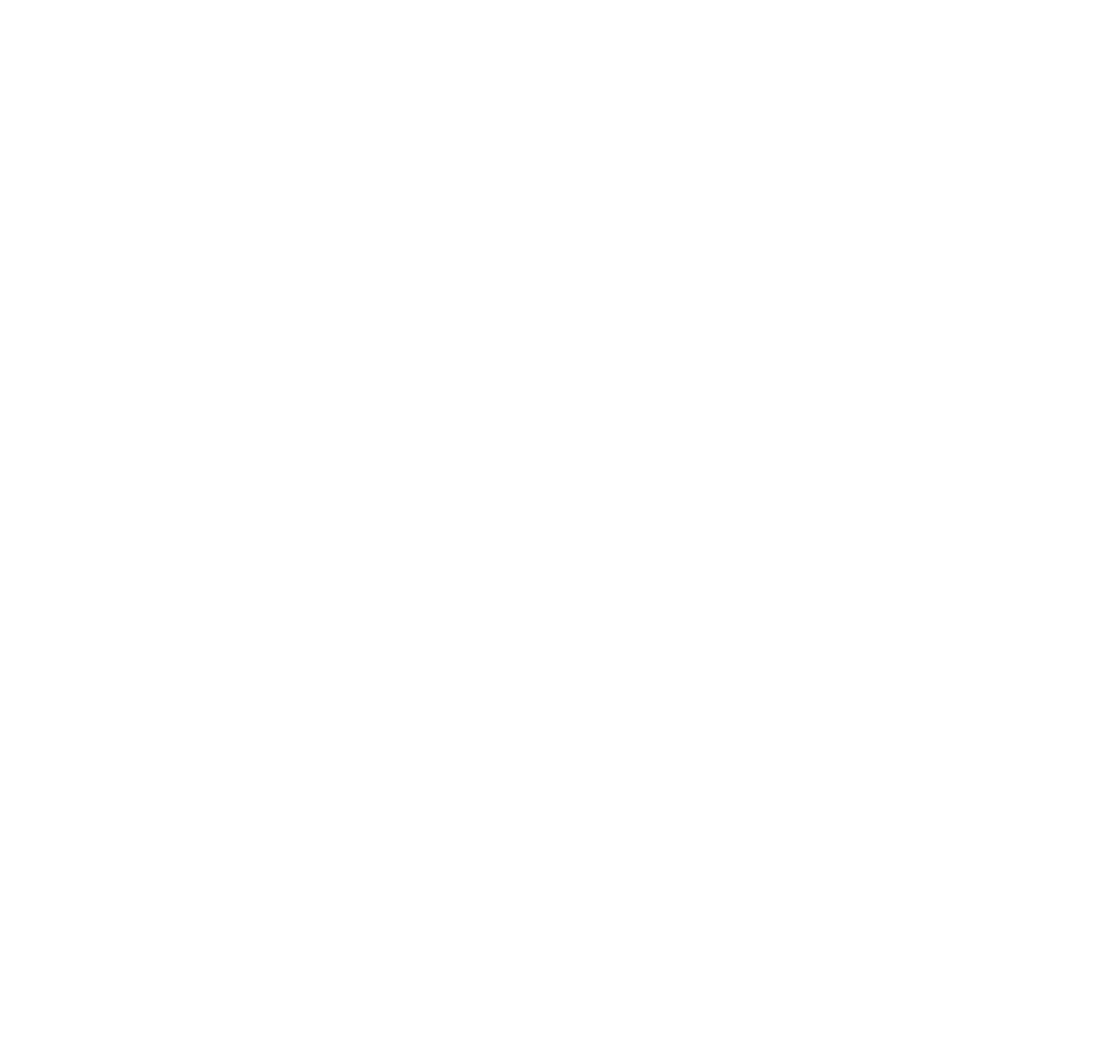
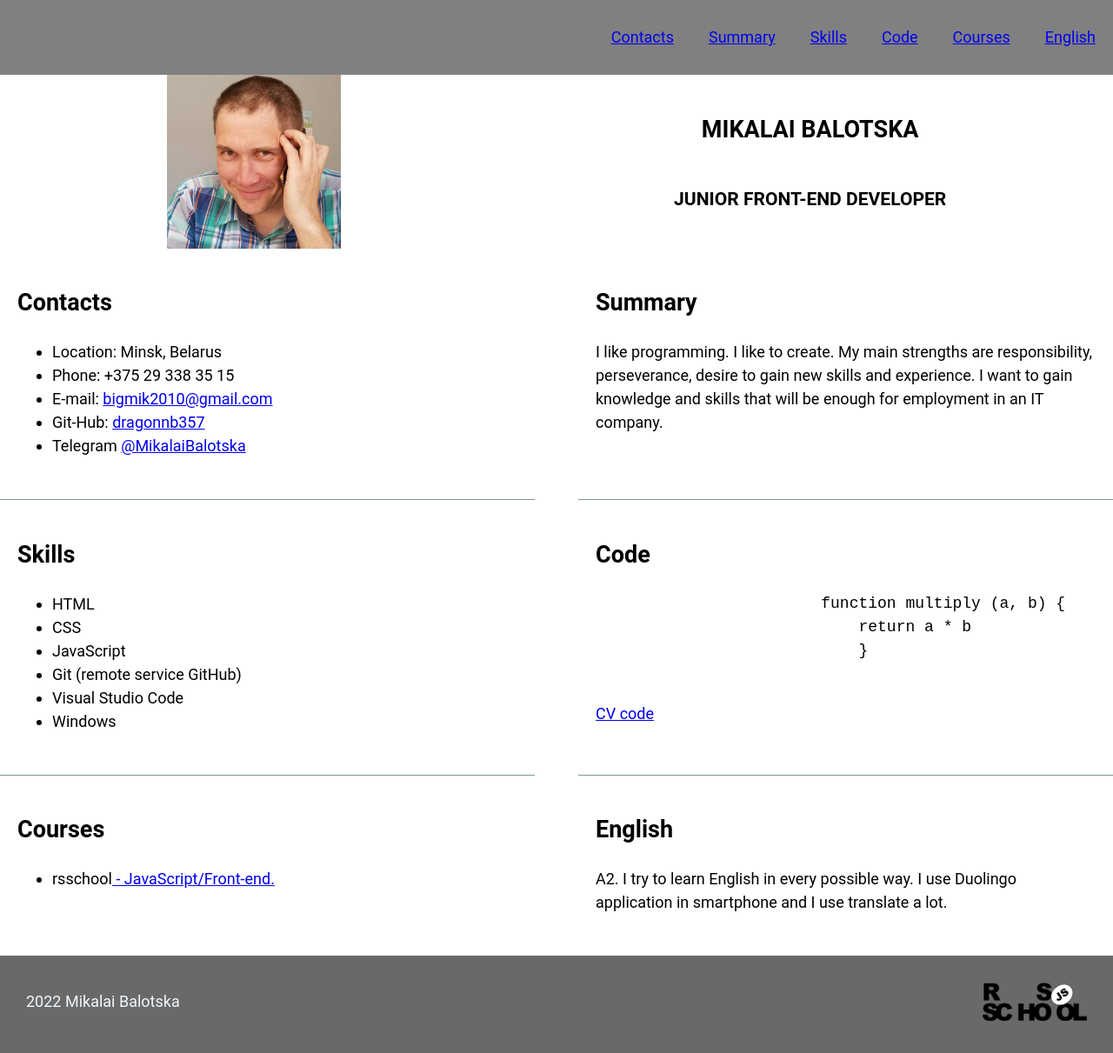
Before and after one commit to dragonnb357/rsschool-cv, a plain HTML site: page index.html in a window 1280 px wide. Shown: the whole page at 87% size. Before the commit the page ends 800 px from the top, so only its background shows below. Drawn offline with Linux system fonts and the light colour scheme; a web font is replaced by a local one.

Commit message:
init: start cv#3

```diff
--- a/index.html
+++ b/index.html
@@ -4,9 +4,114 @@
     <meta charset="UTF-8">
     <meta http-equiv="X-UA-Compatible" content="IE=edge">
     <meta name="viewport" content="width=device-width, initial-scale=1.0">
-    <title>Document</title>
+    <title>cv</title>
+
+    <link rel="stylesheet" href="./style.css">
+    <link rel="icon" href="assets/img/rs_school_js_fav.ico">
 </head>
 <body>
+    <header class="header">
+        <div class="container">
+            <nav class="nav">
+                <ul class="nav-list">
+                    <li class="nav-item"><a href="#contacts" class="nav-link">Contacts</a></li>
+                    <li class="nav-item"><a href="#summary" class="nav-link">Summary</a></li>
+                    <li class="nav-item"><a href="#skills" class="nav-link">Skills</a></li>
+                    <li class="nav-item"><a href="#code" class="nav-link">Code</a></li>
+                    <li class="nav-item"><a href="#courses" class="nav-link">Courses</a></li>
+                    <li class="nav-item"><a href="#english" class="nav-link">English</a></li>
+                </ul>
 
+            </nav>
+        </div>
+
+    </header>
+    <main class="main">
+        <div class="container main-container">
+            <section class="section-profile" id="profile">
+                <img src="./assets/img/my_photo.jpg" alt="Avatar" class="section-profile-logo">
+
+            <div class="section-profile-title">
+                <h1 class="section-title-profile">Mikalai Balotska</h1>
+                <h3 class="section-title-subprofile">Junior Front-End Developer</h3>
+            </div>
+            </section>
+
+            <section class="section" id="contacts">
+                <h2 class="section-title">Contacts</h2>
+                <ul class="section-list">
+                    <li>Location: Minsk, Belarus</li>
+                    <li>Phone: +375 29 338 35 15</li>
+                    <li>E-mail: <a href="mailto:bigmik2010@gmail.com" title="email">bigmik2010@gmail.com</a></li>
+                    <li>Git-Hub: <a href="https://github.com/dragonnb357" title="github">dragonnb357</a></li>
+                    <li>Telegram <a href="https://t.me/MilalaiBalotska" title="telegram">@MikalaiBalotska</a></li>
+
+                </ul>
+
+            </section>
+
+            <section class="section" id="summary">
+                <h2 class="section-title">Summary</h2>
+                <p>I like programming. I like to create.
+                    My main strengths are responsibility, perseverance, desire to gain new skills and experience.
+                    I want to gain knowledge and skills that will be enough for employment in an IT company.
+                </p>
+
+            </section>
+
+            <section class="section" id="skills">
+                <h2 class="section-title">Skills</h2>
+                    <ul class="section-list">
+                        <li>HTML</li>
+                        <li>CSS</li>
+                        <li>JavaScript</li>
+                        <li>Git (remote service GitHub)</li>
+                        <li>Visual Studio Code</li>
+                        <li>Windows</li>
+                    </ul>
+            </section>
+
+            <section class="section" id="code">
+                <h2 class="section-title">Code</h2>
+                    <pre class="Pre">
+                        function multiply (a, b) {
+                            return a * b
+                            }
+                    </pre>
+                    <a href="https://github.com/dragonnb357/rsschool-cv/tree/rsschool-cv-html" title="CV code">CV code</a>
+            </section>
+
+            <section class="section section-courses" id="courses">
+                <h2 class="section-title">Courses</h2>
+                    <ul class="section-list">
+                        <li>rsschool<a href="https://rs.school/js-stage0/" title="rsscool"> - JavaScript/Front-end.</a> </li>
+
+                    </ul>
+            </section>
+
+            <section class="section section-english" id="english">
+                <h2 class="section-title">English</h2>
+                    <p>A2. I try to learn English in every possible way. I use Duolingo application in smartphone and I use translate a lot.
+
+                    </p>
+            </section>
+        </div>
+
+    </main>
+    <footer class="footer">
+        <section class="footer-container">
+        <div>  2022 <a href="https://github.com/dragonnb357" class="git-link" title=" "> Mikalai Balotska</a>
+
+
+        </div>
+        <div>
+            <a href="https://rs.school/js/" class="rss"><img src="./assets/img/rs_school_js_fav.ico" alt="logo" width="120" height="45"></a>
+
+        </div>
+
+
+        </section>
+
+    </footer>
 </body>
 </html>
--- /dev/null
+++ b/style.css
@@ -0,0 +1,159 @@
+
+@font-face {
+    font-family: Roboto;
+     src: url("assets/fonts/Roboto-Regular.ttf");
+   }
+/*@font-face {
+    font-family: 'Roboto';
+    src: url("assets/fonts/RobotoThin.ttf");
+    font-weight: 100;
+  }
+  @font-face {
+    font-family: 'Roboto';
+    src: url("assets/fonts/RobotoRegular.ttf");
+    font-weight: 300;
+  }*/
+
+  * {
+    box-sizing: border-box;
+  }
+
+  html {
+    scroll-behavior: smooth;
+  }
+
+  border {
+      border: 1px solid red;
+  }
+
+  header { background-color: grey;
+
+  }
+
+   body {
+    font-family: Roboto, sans-serif;
+    font-size: 18px;
+    display: flex;
+    margin: 0;
+    padding: 0;
+    flex-direction: column;
+    justify-content: space-between;
+    min-height: 100vh;
+    line-height: 1.5;
+    font-weight: 400;
+  }
+
+  .container {
+    max-width: 1440px;
+    margin: 0 auto;
+  }
+
+  .main {
+    margin-bottom: auto;
+  }
+
+  .main-container {
+    display: flex;
+    flex-wrap: wrap;
+    justify-content: space-between;
+  }
+
+  .section {
+    width: calc(50% - 25px);
+    padding: 20px;
+    border-bottom: 1px solid #829985;
+    padding-bottom: 30px;
+  }
+
+  .section-english,
+  .section-courses {
+      border-bottom: none;
+  }
+
+  .section-profile {
+      width: 100%;
+      display: flex;
+      justify-content: space-around;
+      /*padding: 50px 40px 30 px;*/
+  }
+  .section-profile-title {
+      display: flex;
+      flex-direction: column;
+      justify-content: center;
+      text-align: center;
+      text-transform: uppercase;
+  }
+
+  .section-profile-logo {
+    width: 200px;
+    height: 200px;
+
+  }
+
+  .nav-list {
+    display: flex;
+    justify-content: flex-end;
+    align-items: center;
+    list-style: none;
+    }
+
+    .nav-link {
+        padding: 0 20px;
+        line-height: 50px;
+        transition: .3s;
+    }
+
+    .section-item a {
+        color: #829985;
+        text-decoration: none;
+        transition: color 0.5s;
+    }
+      .section-item a:hover {
+        color: #4d2323;
+    }
+
+    @media (max-width: 768px) {
+        .section {
+          width: 100%;
+        }
+      }
+
+    .footer {
+        color: aliceblue;
+        background-color: dimgray;
+        padding: 30px;
+        display: flex;
+
+        align-items: center;
+        margin: 0 0;
+    }
+
+    .footer-container {
+        display: flex;
+        flex-wrap: wrap;
+        justify-content: space-between;
+        flex: auto;
+
+
+    }
+
+    .git-link {
+        color: aliceblue;
+        text-decoration: none;
+        line-height: 45px;
+    }
+
+    /*.rss {
+
+        flex-direction: column;
+        justify-content: space-between;
+    }*/
+
+     /* .rss {
+        width: 200px;
+        height: 50px;
+        background-image: url("assets/img/rs_school_js_fav.ico");
+        background-size: contain;
+        background-repeat: no-repeat;
+
+      }*/
```
Also changed, not shown: assets/font/Roboto-Black.ttf (added), assets/font/Roboto-Bold.ttf (added), assets/font/Roboto-BoldItalic.ttf (added), assets/font/Roboto-Italic.ttf (added), assets/font/Roboto-Light.ttf (added), assets/font/Roboto-LightItalic.ttf (added), assets/font/Roboto-Medium.ttf (added), assets/font/Roboto-MediumItalic.ttf (added), assets/font/Roboto-Regular.ttf (added), assets/font/Roboto-Thin.ttf (added), assets/font/Roboto-ThinItalic.ttf (added), assets/img/my_photo.jpg (added), assets/img/rs_school_js_fav.ico (added), 1 other file.
